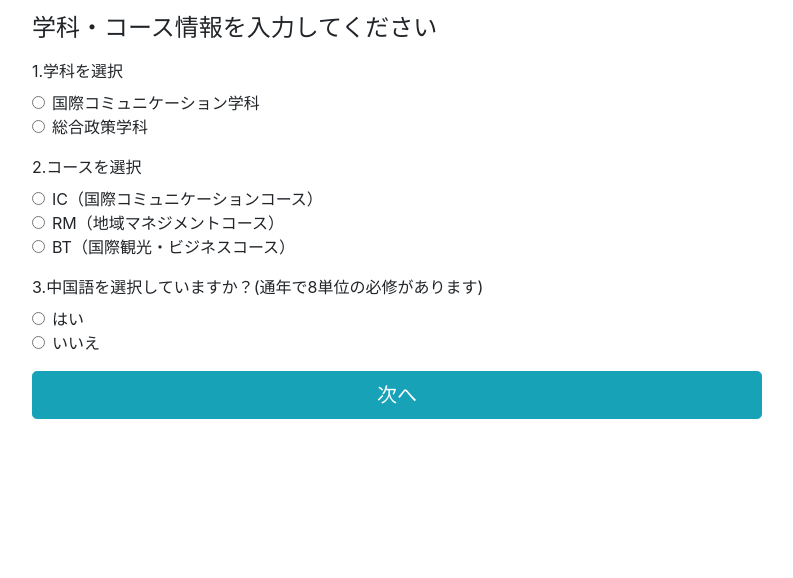
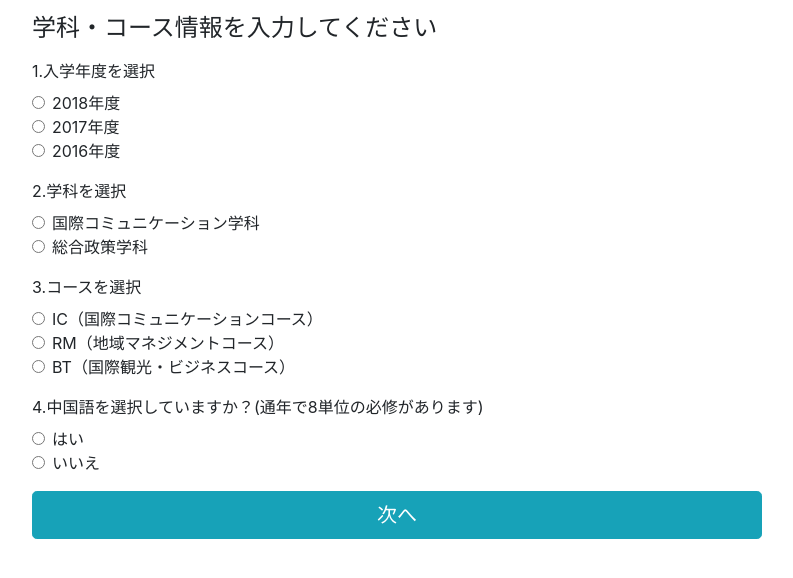
Before and after one commit to lelufig/credit-calculator, a Flask app: page /form in a window 1280 px wide. Shown: the part 56-634 px from the top of the page, without its empty margins (243-1036 px from the left). Run offline with Flask 2, Linux system fonts and the light colour scheme; some libraries are stand-ins or nearby versions.

Commit message:
4年生だけ日本語教育実習を2単位で計算（4年以外は1単位）

```diff
--- a/app.py
+++ b/app.py
@@ -41,17 +41,18 @@ def index():
 def form():
     if request.method == 'POST':
         result = request.form
+        grade = result['grade']
         department = result['department']
         cource = result['cource']
         chinese = result['chinese']
-        return redirect(f'/common/{department}/{cource}/{chinese}')
+        return redirect(f'/common/{grade}/{department}/{cource}/{chinese}')
     else:
         return render_template('form.html',
                                title='学科・コース情報入力 - Credit Calculator')
 
 
-@app.route('/common/<department>/<cource>/<chinese>', methods=['GET', 'POST'])
-def common(department, cource, chinese):
+@app.route('/common/<grade>/<department>/<cource>/<chinese>', methods=['GET', 'POST'])
+def common(grade, department, cource, chinese):
     if request.method == 'POST':
         result = request.form
         my_credits = dict()
@@ -92,6 +93,7 @@ def common(department, cource, chinese):
                                sum_credit=sum_credit,
                                lack_credit=lack_credit,
                                lack_subject_ids=lack_subject_ids,
+                               grade=grade,
                                department=department,
                                cource=cource,
                                chinese=chinese,
@@ -101,6 +103,7 @@ def common(department, cource, chinese):
         return render_template('common.html',
                                title='全学共通科目の履修状況入力 - Credit Calculator',
                                subjects=ALL_COMMON_SUBJECTS,
+                               grade=grade,
                                department=department,
                                cource=cource,
                                chinese=chinese)
@@ -111,9 +114,11 @@ def faculty_common():
     return render_template('faculty_common.html', subjects=FACULTY_COMMON_SUBJECTS)
 
 
-@app.route('/faculty/<department>/<cource>/<chinese>/<int:common_sum>', methods=['GET', 'POST'])
-def major(department, cource, chinese, common_sum):
+@app.route('/faculty/<grade>/<department>/<cource>/<chinese>/<int:common_sum>', methods=['GET', 'POST'])
+def major(grade, department, cource, chinese, common_sum):
     if request.method == 'POST':
+        if grade == 'four':
+            FACULTY_SUBJECTS[22320070]['credits'] = 2
         result = request.form
         my_credits = dict()
         for key, value in FACULTY_COMMON_SUBJECTS.items():
@@ -237,6 +242,7 @@ def major(department, cource, chinese, common_sum):
                                sum_credit=sum_credit,
                                lack_credit=lack_credit,
                                lack_subject_ids=lack_subject_ids,
+                               grade=grade,
                                department=department,
                                cource=cource,
                                chinese=chinese)
@@ -244,6 +250,8 @@ def major(department, cource, chinese, common_sum):
     else:
         if department == "gi":
             major_subjects = GLOBAL_INTERNATIONAL_SUBJECTS_CATEGORY
+            if grade == 'four':
+                major_subjects['advanced'][22320070]['credits'] = 2
         elif department == "gp":
             major_subjects = GLOBAL_POLICY_SUBJECTS_CATEGORY
         else:
@@ -254,6 +262,7 @@ def major(department, cource, chinese, common_sum):
                                subjects=FACULTY_COMMON_SUBJECTS,
                                requirements=REQUIREMENTS,
                                major_subjects=major_subjects,
+                               grade=grade,
                                department=department,
                                cource=cource,
                                chinese=chinese,
--- a/templates/common.html
+++ b/templates/common.html
@@ -5,7 +5,7 @@
     <div class="col col-lg-8">
       <h1>全学年共通科目</h1>
       <p>履修した科目にチェックを入れてください。</p>
-      <form class="" action="/common/{{ department }}/{{ cource }}/{{ chinese }}" method="post">
+      <form class="" action="/common/{{ grade }}/{{ department }}/{{ cource }}/{{ chinese }}" method="post">
 
         <table class="table table-striped">
           <thead>
--- a/templates/common_result.html
+++ b/templates/common_result.html
@@ -66,7 +66,7 @@
           {% endif %}
           {% endfor %}
         </div>
-        <button onclick="location.href='/faculty/{{ department }}/{{ cource }}/{{ chinese }}/{{ common_sum }}'" class="btn btn-info btn-lg btn-block btn-vertical-margin">学科専門科目の計算へ</button>
+        <button onclick="location.href='/faculty/{{ grade }}/{{ department }}/{{ cource }}/{{ chinese }}/{{ common_sum }}'" class="btn btn-info btn-lg btn-block btn-vertical-margin">学科専門科目の計算へ</button>
       </div>
     </div>
   </div>
--- a/templates/faculty_common.html
+++ b/templates/faculty_common.html
@@ -7,7 +7,7 @@
       <h1>学科専門科目</h1>
       <p>履修した科目にチェックを入れてください。(🔸は2単位以上必要)</p>
 
-      <form class="" action="/faculty/{{ department }}/{{ cource }}/{{ chinese }}/{{ common_sum }}" method="post">
+      <form class="" action="/faculty/{{ grade }}/{{ department }}/{{ cource }}/{{ chinese }}/{{ common_sum }}" method="post">
 
 
         <table class="table table-striped">
--- a/templates/form.html
+++ b/templates/form.html
@@ -9,7 +9,29 @@
       <form class="" action="form" method="post">
 
         <div class="form-group">
-          <label>1.学科を選択</label>
+          <label>1.入学年度を選択</label>
+          <div class="form-check">
+            <input class="form-check-input" type="radio" name="grade" id="two" value="two" onclick="disableUnselectableOption();" required>
+            <label class="form-check-label" for="two">
+              2018年度
+            </label>
+          </div>
+          <div class="form-check">
+            <input class="form-check-input" type="radio" name="grade" id="three" value="three" onclick="disableUnselectableOption();">
+            <label class="form-check-label" for="three">
+              2017年度
+            </label>
+          </div>
+          <div class="form-check">
+            <input class="form-check-input" type="radio" name="grade" id="four" value="four" onclick="disableUnselectableOption();">
+            <label class="form-check-label" for="four">
+              2016年度
+            </label>
+          </div>
+        </div>
+
+        <div class="form-group">
+          <label>2.学科を選択</label>
           <div class="form-check">
             <input class="form-check-input" type="radio" name="department" id="gi" value="gi" onclick="disableUnselectableOption();" required>
             <label class="form-check-label" for="gi">
@@ -25,7 +47,7 @@
         </div>
 
         <div class="form-group">
-          <label>2.コースを選択</label>
+          <label>3.コースを選択</label>
           <div class="form-check">
             <input class="form-check-input" type="radio" name="cource" id="ic" value="ic" required>
             <label class="form-check-label" for="ic">
@@ -47,7 +69,7 @@
         </div>
 
         <div class="form-group">
-          <label>3.中国語を選択していますか？(通年で8単位の必修があります)</label>
+          <label>4.中国語を選択していますか？(通年で8単位の必修があります)</label>
           <div class="form-check">
             <input class="form-check-input" type="radio" name="chinese" id="yes" value="yes" required>
             <label class="form-check-label" for="yes">
```
